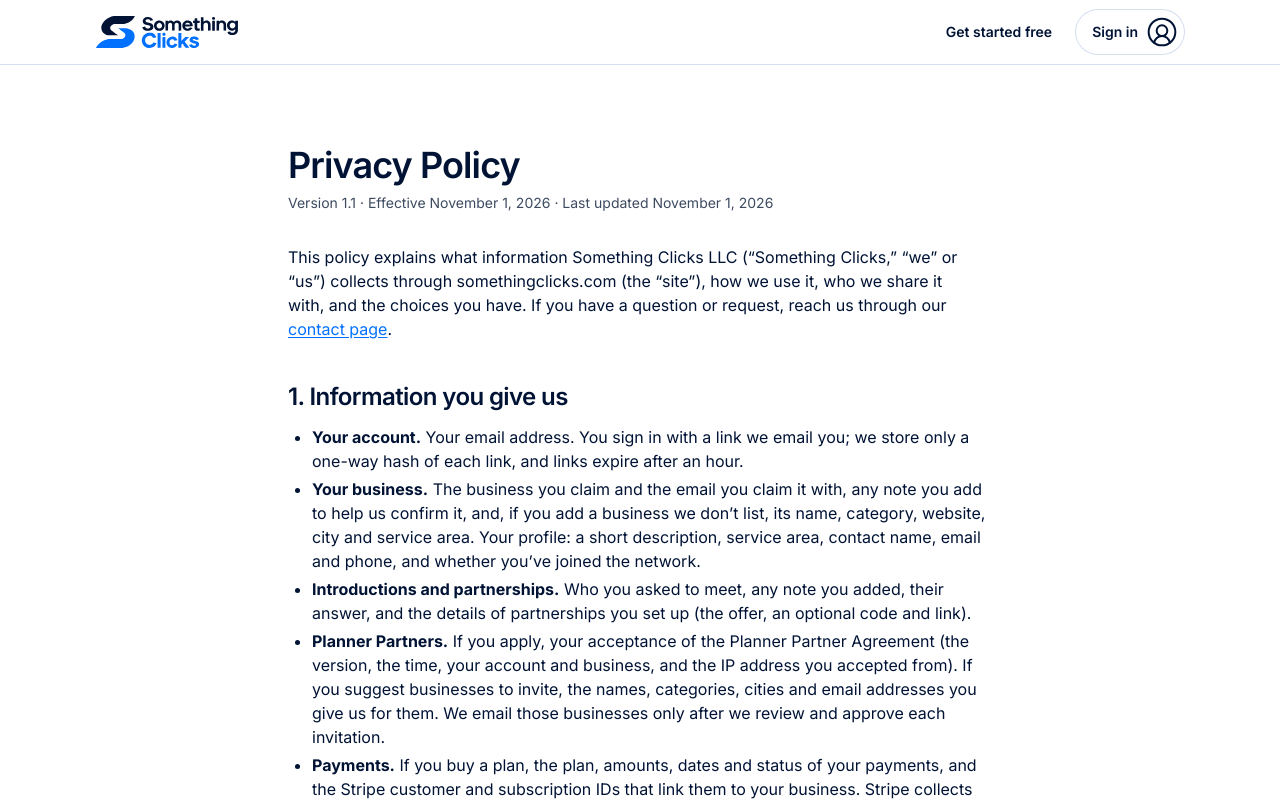
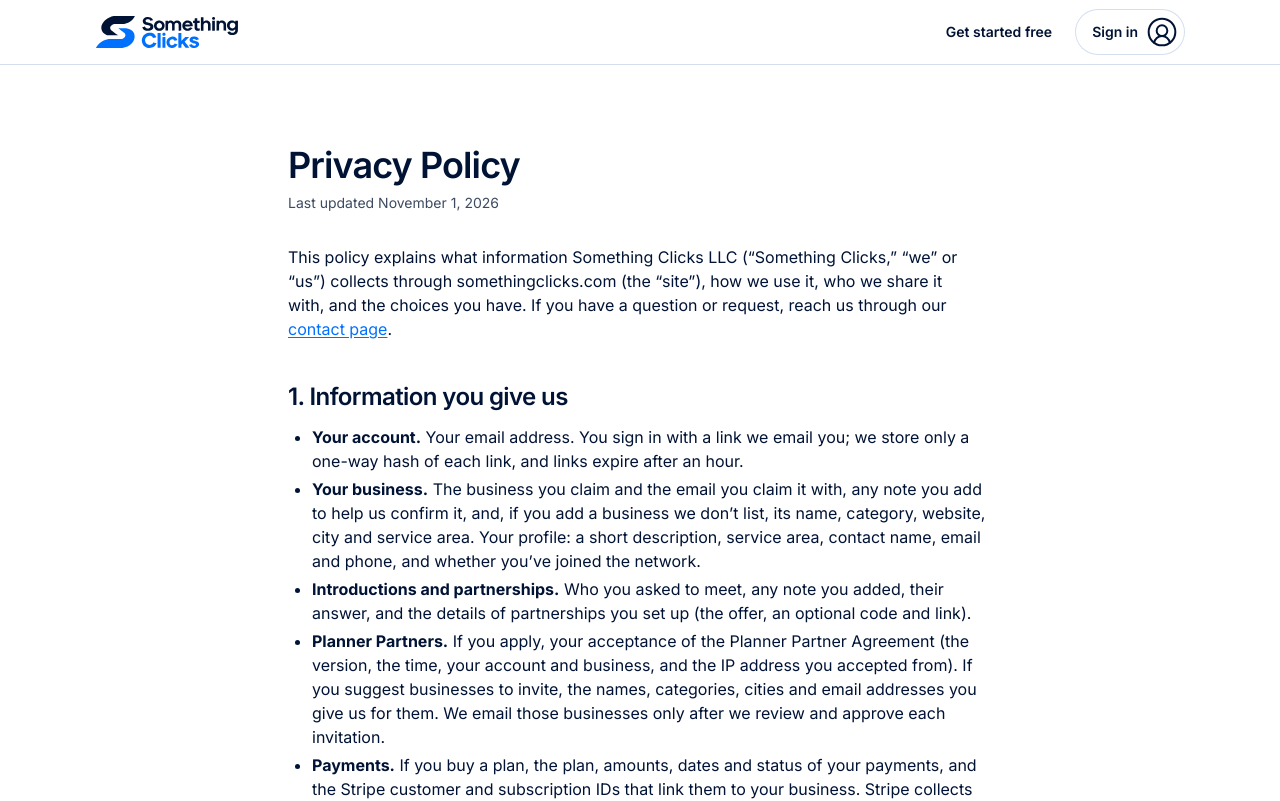
Before and after one commit to Something-Clicks/something-clicks, a Next.js app: page /privacy in a window 1280 px wide. Shown: the top 801 px of the page. Built offline with nearby package versions, Linux system fonts and the light colour scheme; no server answers.

Commit message:
Privacy Policy page: show only "Last updated"; keep the version internally
Co-Authored-By: Claude Opus 5.5 <noreply@anthropic.com>
Claude-Session: https://claude.ai/code/session_015SPhzambdbW3LABgzhkKcm

```diff
--- a/src/app/(site)/privacy/page.tsx
+++ b/src/app/(site)/privacy/page.tsx
@@ -1,6 +1,7 @@
 import Link from "next/link";
 import { gaMeasurementId } from "@/components/GoogleAnalytics";
 import { LegalPage } from "@/components/LegalPage";
+import { privacyPolicy } from "@/content/legal";
 import { site } from "@/content/site";
 import { pageMeta } from "@/lib/metadata";
 
@@ -16,7 +17,7 @@ export default function PrivacyPage() {
   // Google Analytics wording appears only when GA is actually configured.
   const ga = Boolean(gaMeasurementId());
   return (
-    <LegalPage title="Privacy Policy" version="1.1" effective="November 1, 2026" updated="November 1, 2026">
+    <LegalPage title="Privacy Policy" updated={privacyPolicy.updated}>
       <p>
         This policy explains what information {site.legalName} (&ldquo;Something Clicks,&rdquo; &ldquo;we&rdquo; or
         &ldquo;us&rdquo;) collects through somethingclicks.com (the &ldquo;site&rdquo;), how we use it, who we share it
--- a/src/components/LegalPage.tsx
+++ b/src/components/LegalPage.tsx
@@ -1,6 +1,6 @@
 import type { ReactNode } from "react";
 
-/** Shared layout for the Privacy Policy and Terms of Use: title, version and dates, then the text. */
+/** Shared layout for the Privacy Policy and Terms of Use: title, then version and dates where a page shows them, then the text. */
 export function LegalPage({
   title,
   version,
@@ -9,8 +9,8 @@ export function LegalPage({
   children,
 }: {
   title: string;
-  version: string;
-  effective: string;
+  version?: string;
+  effective?: string;
   updated: string;
   children: ReactNode;
 }) {
@@ -18,7 +18,9 @@ export function LegalPage({
     <div className="container-page max-w-3xl py-14 sm:py-20">
       <h1 className="text-4xl">{title}</h1>
       <p className="mt-2 text-sm text-navy-soft">
-        Version {version} · Effective {effective} · Last updated {updated}
+        {version && <>Version {version} · </>}
+        {effective && <>Effective {effective} · </>}
+        Last updated {updated}
       </p>
       <div className="prose-site mt-8 text-navy">{children}</div>
     </div>
--- /dev/null
+++ b/src/content/legal.ts
@@ -0,0 +1,7 @@
+/**
+ * Versions of the public legal pages, kept for our records. The Privacy Policy
+ * page shows only its "Last updated" date. (Form consents record that and when
+ * someone agreed, not a policy version; the Planner Partner Agreement keeps its
+ * own version in src/content/agreements.)
+ */
+export const privacyPolicy = { version: "1.1", updated: "November 1, 2026" } as const;
```
